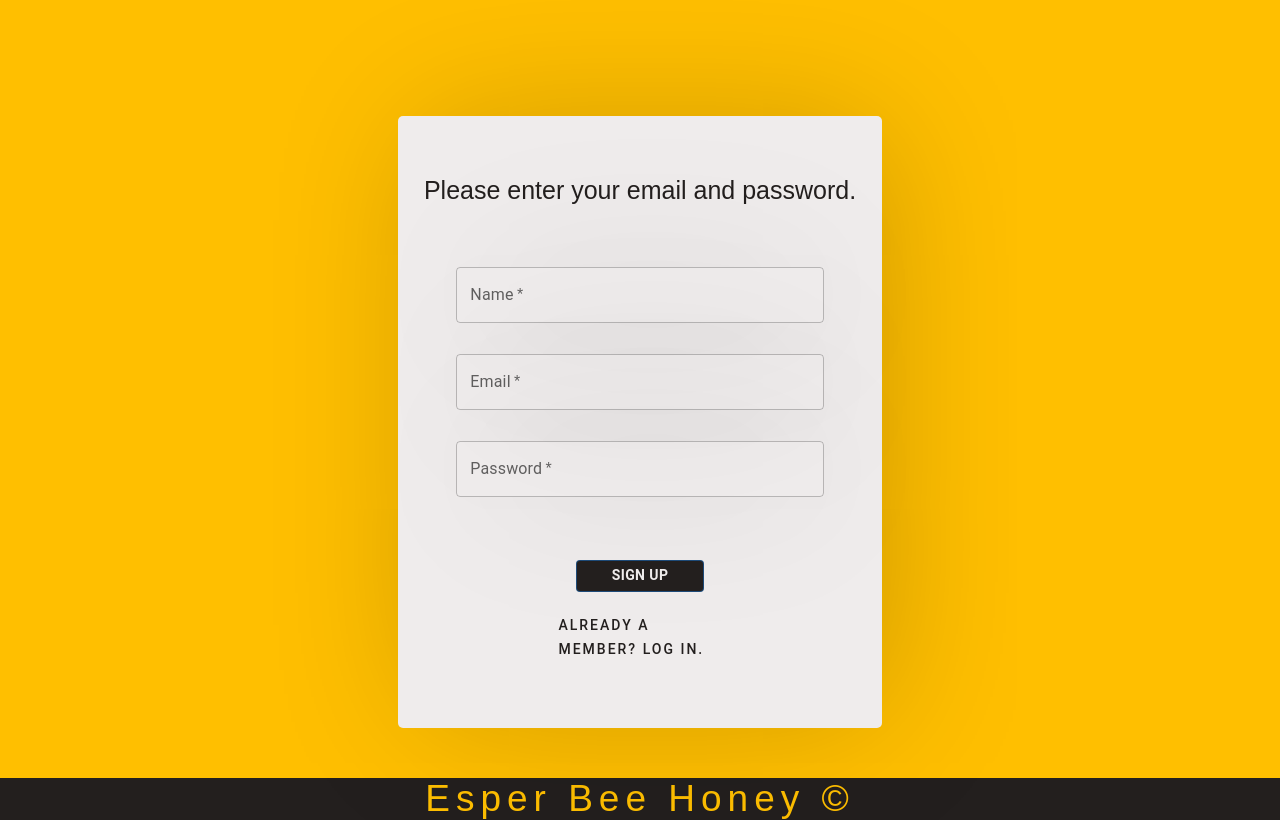
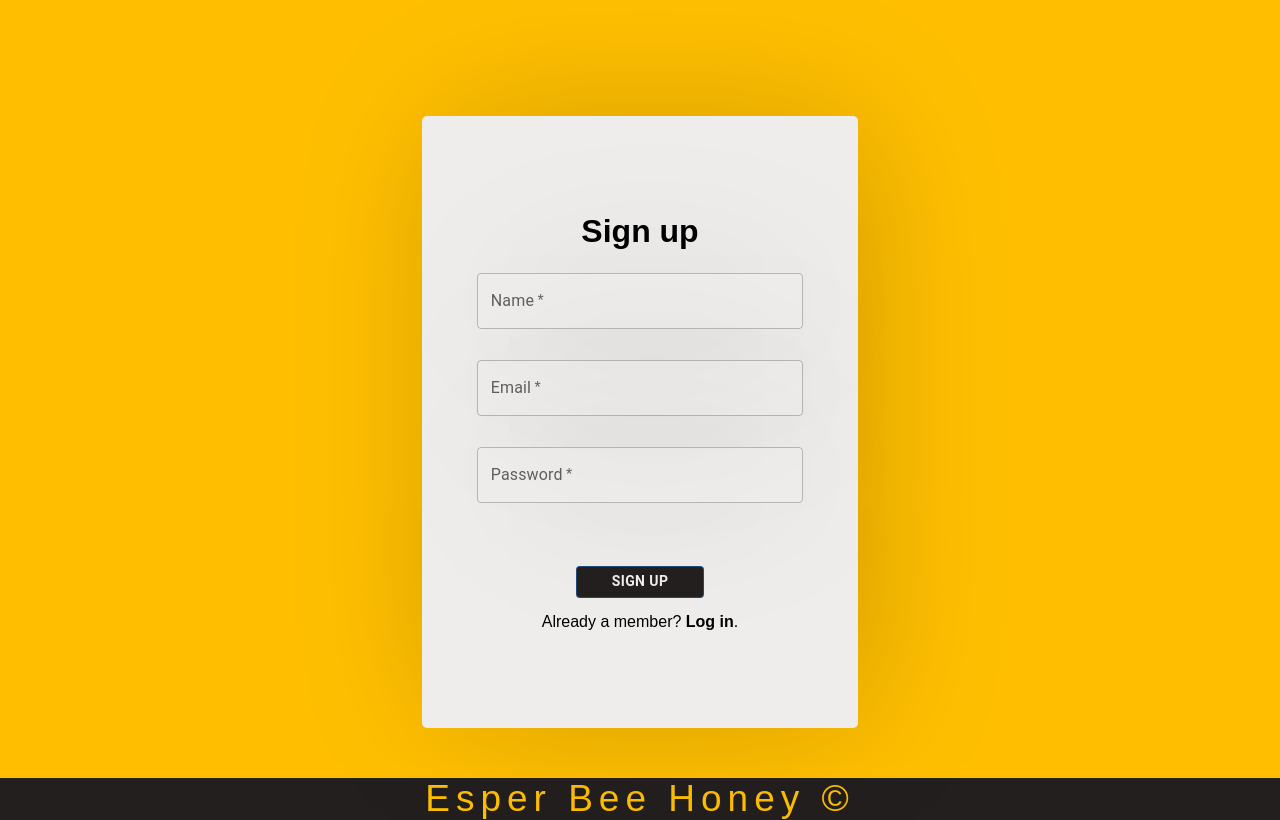
Before and after one commit to mhmdHoumani/Honey-E-commerce-FE-, a React (Create React App) app: page /signup in a window 1280 px wide. Built offline with nearby package versions, Linux system fonts and the light colour scheme.

Commit message:
editing login btn

```diff
--- a/src/pages/signUp/signUp.css
+++ b/src/pages/signUp/signUp.css
@@ -131,6 +131,16 @@ h1 {
   animation: load 3.5s ease-in-out 1;
   border: 0 !important;
 }
+.notloggedBtn{
+  font-weight: bold;
+}
+
+.notloggedBtn:hover{
+  cursor: pointer;
+  color: var(--yellow);
+
+  text-shadow: 1px 1px 1px #00000055;
+}
 .MuiFormLabel-root.Mui-focused {
   color: var(--black) !important;
 }
@@ -140,8 +150,7 @@ h1 {
 
 .notMemberBtn:hover {
   border: 0 !important;
-  border-left: var(--yellow) 1px solid !important;
-  border-right: var(--yellow) 1px solid !important;
+
   background-color: transparent !important;
 }
 @keyframes fadeIn {
--- a/src/pages/signUp/signUp.js
+++ b/src/pages/signUp/signUp.js
@@ -27,7 +27,7 @@ const SignUp = () => {
     setPasswordError("");
 
     try {
-      let item = {name ,email, password };
+      let item = { name, email, password };
       let result = await fetch("http://localhost:5000/user/", {
         method: "POST",
         headers: {
@@ -40,12 +40,10 @@ const SignUp = () => {
       console.log(result.token);
       if (result.message) {
         setGeneralError(result.message);
-      }
-      else{
+      } else {
         localStorage.setItem("token", JSON.stringify(result.token));
         localStorage.setItem("id", JSON.stringify(result._id));
         return navigate("/");
-
       }
     } catch (err) {
       console.log(err);
@@ -78,7 +76,7 @@ const SignUp = () => {
               {generalError}
             </Alert>
           )}
-          <h2>Please enter your email and password.</h2>
+          <h1>Sign up</h1>
           <TextField
             onChange={(e) => {
               setName(e.target.value);
@@ -91,7 +89,7 @@ const SignUp = () => {
             helperText={emailError}
             required
             variant="outlined"
-            value = {name}
+            value={name}
           />
           <TextField
             onChange={(e) => {
@@ -105,7 +103,7 @@ const SignUp = () => {
             helperText={emailError}
             required
             variant="outlined"
-            value = {email}
+            value={email}
           />
           <TextField
             onChange={(e) => {
@@ -137,14 +135,10 @@ const SignUp = () => {
           >
             Sign Up
           </Button>
-          <Button
-            className="notMemberBtn"
-            href="#text-buttons"
-            onClick={() => navigate("/login")}
-            sx={{ width: "14vw", letterSpacing: "2px", color: "var(--black)" }}
-          >
-            Already a member? Log in.
-          </Button>
+          <div className="notMemberBtn"  onClick={() => navigate("/login")}>
+            Already a member?{" "}
+            <span className="notloggedBtn" onClick={() => navigate("/login")}>Log in</span>.
+          </div>
         </div>
       </Box>
       <div className="footer">Esper Bee Honey ©</div>
```
